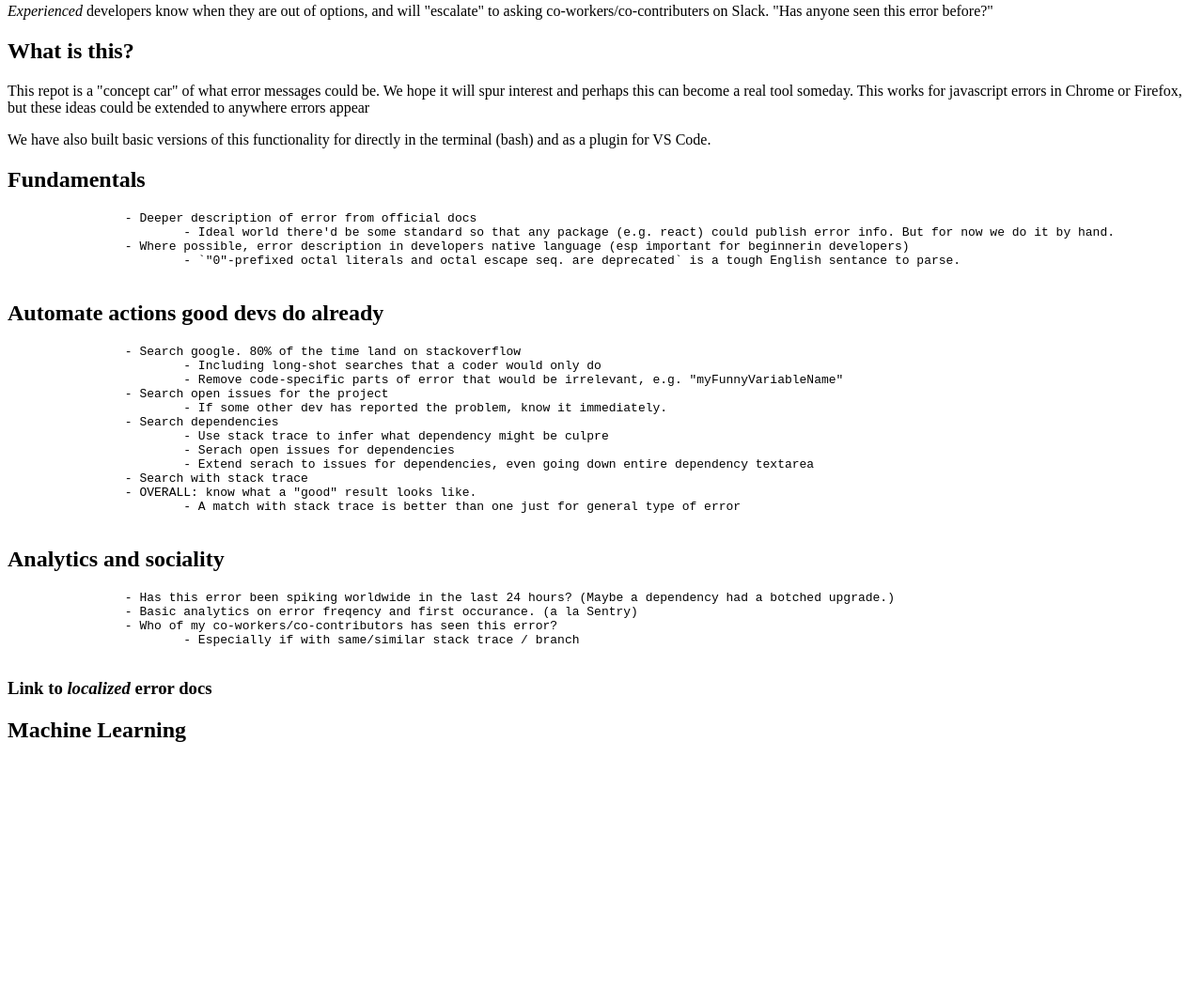
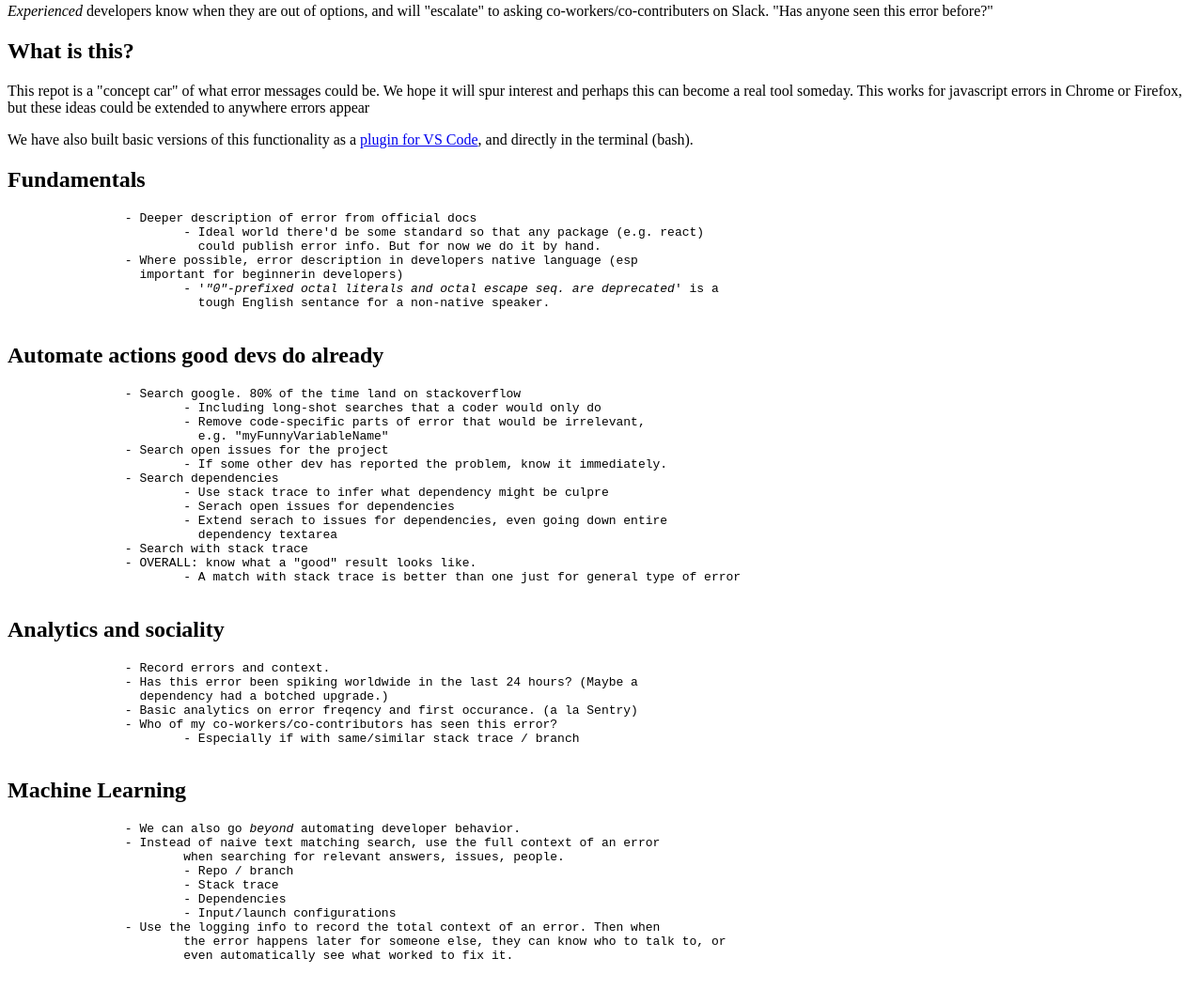
Before and after one commit to error-central/error-central.js, a website: page index.html in a window 1280 px wide. Shown: the part 511-1564 px from the top of the page at 94% size. Before the commit the page ends 1322 px from the top, so only its background shows below. Drawn offline with Linux system fonts and the light colour scheme.

Commit message:
More words and cleanup.

```diff
--- a/index.html
+++ b/index.html
@@ -107,30 +107,35 @@
 	</p>
 
 	<p>
-		We have also built basic versions of this functionality for directly in
-		the terminal (bash) and as a plugin for VS Code.
+		We have also built basic versions of this functionality as a
+		<a href="https://github.com/error-central/error-central/tree/master/vscode-extension">
+			plugin for VS Code</a>, and directly in the terminal (bash).
 	</p>
 
 	<h2>Fundamentals</h2>
 	<pre>
 		- Deeper description of error from official docs
-			- Ideal world there'd be some standard so that any package (e.g. react) could publish error info. But for now we do it by hand.
-		- Where possible, error description in developers native language (esp important for beginnerin developers)
-			- `"0"-prefixed octal literals and octal escape seq. are deprecated` is a tough English sentance to parse.
+			- Ideal world there'd be some standard so that any package (e.g. react)
+			  could publish error info. But for now we do it by hand.
+		- Where possible, error description in developers native language (esp
+		  important for beginnerin developers)
+			- '<em>"0"-prefixed octal literals and octal escape seq. are deprecated</em>' is a
+			  tough English sentance for a non-native speaker.
 	</pre>
-
 
 	<h2>Automate actions good devs do already</h2>
 	<pre>
 		- Search google. 80% of the time land on stackoverflow
 			- Including long-shot searches that a coder would only do
-			- Remove code-specific parts of error that would be irrelevant, e.g. "myFunnyVariableName"
+			- Remove code-specific parts of error that would be irrelevant,
+			  e.g. "myFunnyVariableName"
 		- Search open issues for the project
 			- If some other dev has reported the problem, know it immediately.
 		- Search dependencies
 			- Use stack trace to infer what dependency might be culpre
 			- Serach open issues for dependencies
-			- Extend serach to issues for dependencies, even going down entire dependency textarea
+			- Extend serach to issues for dependencies, even going down entire
+			  dependency textarea
 		- Search with stack trace
 		- OVERALL: know what a "good" result looks like.
 			- A match with stack trace is better than one just for general type of error
@@ -138,17 +143,27 @@
 
 	<h2>Analytics and sociality</h2>
 	<pre>
-		- Has this error been spiking worldwide in the last 24 hours? (Maybe a dependency had a botched upgrade.)
+		- Record errors and context.
+		- Has this error been spiking worldwide in the last 24 hours? (Maybe a
+		  dependency had a botched upgrade.)
 		- Basic analytics on error freqency and first occurance. (a la Sentry)
 		- Who of my co-workers/co-contributors has seen this error?
 			- Especially if with same/similar stack trace / branch
 	</pre>
 
-
-
-	<h3>Link to <em>localized</em> error docs</h3>
-
 	<h2>Machine Learning</h2>
+	<pre>
+		- We can also go <em>beyond</em> automating developer behavior.
+		- Instead of naive text matching search, use the full context of an error
+			when searching for relevant answers, issues, people.
+			- Repo / branch
+			- Stack trace
+			- Dependencies
+			- Input/launch configurations
+		- Use the logging info to record the total context of an error. Then when
+			the error happens later for someone else, they can know who to talk to, or
+			even automatically see what worked to fix it.
+	</pre>
 
 </body>
 
```
